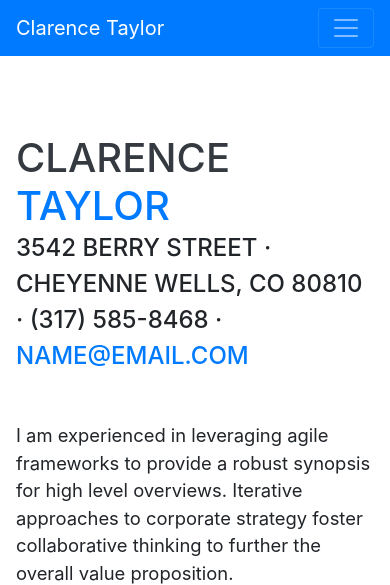
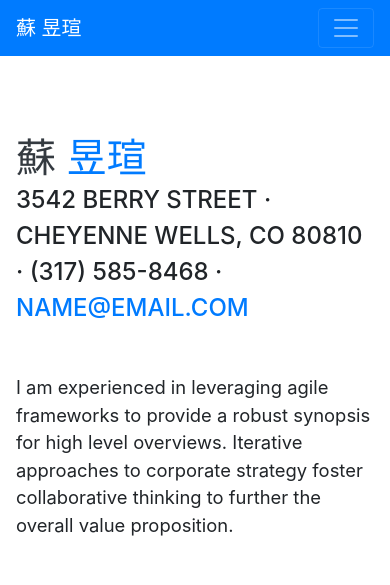
Before and after one commit to michaelsue/michaelsue.github.io, a website with bundled scripts: page index.html in a window 390 px wide. Shown: the top 585 px of the page. Built offline with nearby package versions, Linux system fonts and the light colour scheme; a web font is replaced by a local one.

Commit message:
change title

```diff
--- a/index.html
+++ b/index.html
@@ -27,7 +27,7 @@
 
   <nav class="navbar navbar-expand-lg navbar-dark bg-primary fixed-top" id="sideNav">
     <a class="navbar-brand js-scroll-trigger" href="#page-top">
-      <span class="d-block d-lg-none">Clarence Taylor</span>
+      <span class="d-block d-lg-none">蘇 昱瑄</span>
       <span class="d-none d-lg-block">
         <img class="img-fluid img-profile rounded-circle mx-auto mb-2" src="img/profile.jpg" alt="">
       </span>
@@ -63,8 +63,8 @@
 
     <section class="resume-section p-3 p-lg-5 d-flex align-items-center" id="about">
       <div class="w-100">
-        <h1 class="mb-0">Clarence
-          <span class="text-primary">Taylor</span>
+        <h1 class="mb-0">蘇
+          <span class="text-primary">昱瑄</span>
         </h1>
         <div class="subheading mb-5">3542 Berry Street · Cheyenne Wells, CO 80810 · (317) 585-8468 ·
           <a href="mailto:name@email.com">name@email.com</a>
```
